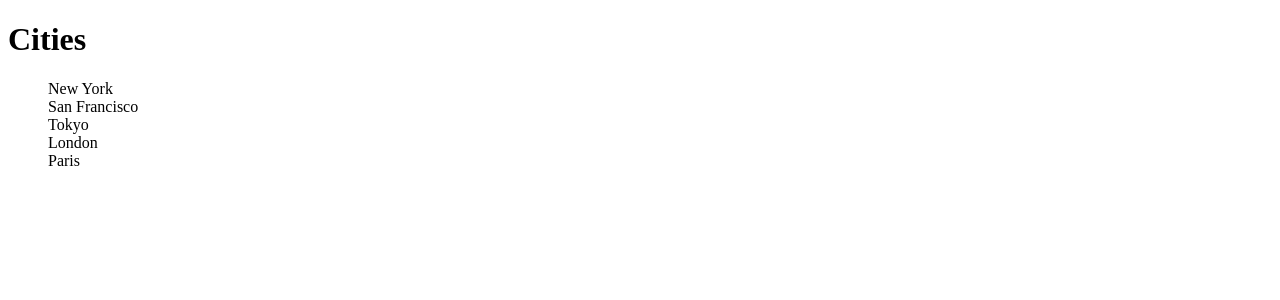
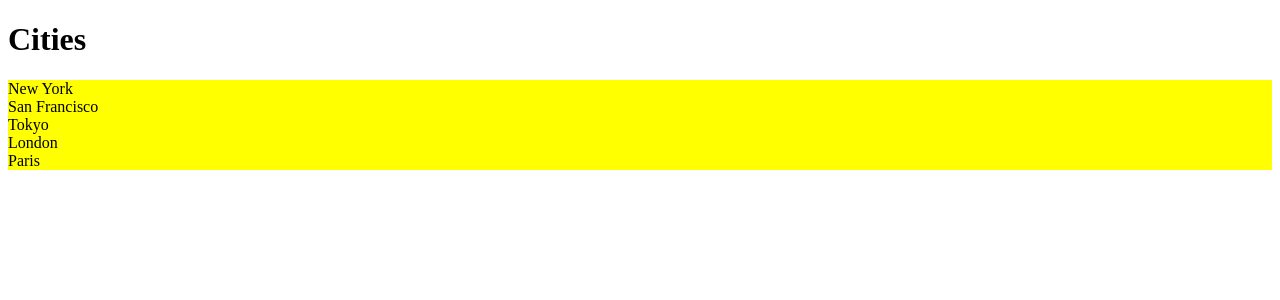
Before and after one commit to Philip131200/react-app, a React (Vite) app: page / in a window 1280 px wide. Shown: the top 300 px of the page. Built offline with nearby package versions, Linux system fonts and the light colour scheme.

Commit message:
new css calling

```diff
--- a/src/App.css
+++ b/src/App.css
@@ -0,0 +1,3 @@
+.list-group{
+    background: red;
+}
--- a/src/components/ListGroup/ListGroup.css
+++ /dev/null
@@ -1,3 +0,0 @@
-.list-group{
-    list-style: none;
-}
--- /dev/null
+++ b/src/components/ListGroup/ListGroup.module.css
@@ -0,0 +1,8 @@
+.listGroup{
+    list-style: none;
+    padding : 0;
+}
+
+.container{
+background: yellow;
+}
--- a/src/components/ListGroup/ListGroup.tsx
+++ b/src/components/ListGroup/ListGroup.tsx
@@ -1,5 +1,5 @@
-import { useState } from "react";
-import "./ListGroup.css";
+import { useState } from 'react';
+import styles from './ListGroup.module.css';
 
 interface Props {
   items: string[];
@@ -14,13 +14,13 @@
     <>
       <h1>{heading}</h1>
       {items.length === 0 && <p>No items found.</p>}
-      <ul className="list-group">
+      <ul className={[styles.listGroup, styles.container].join(' ')}>
         {items.map((item, index) => (
           <li
             className={
               selectedIndex === index
-                ? "list-group-item active"
-                : "list-group-item"
+                ? 'list-group-item active'
+                : 'list-group-item'
             }
             key={item}
             onClick={() => {
```
Also changed, not shown: src/App.tsx (+5 -4 lines).
